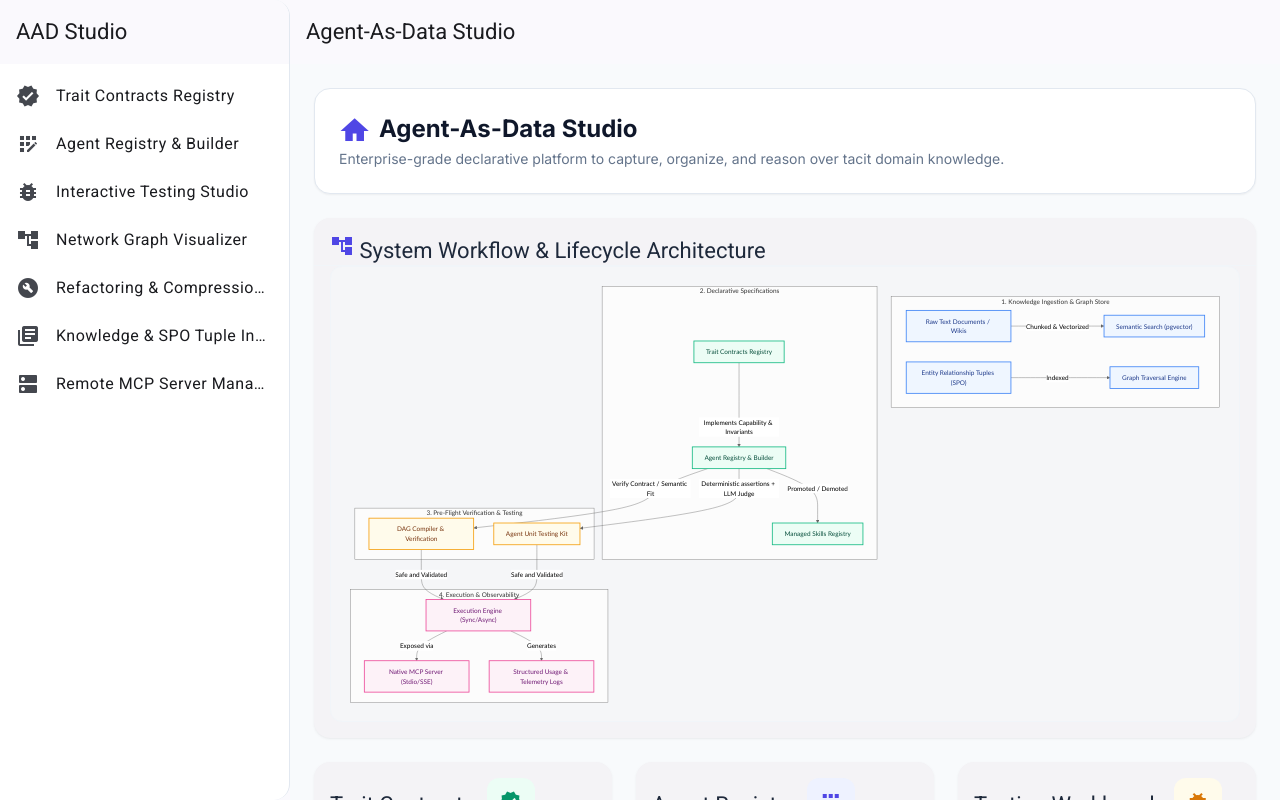
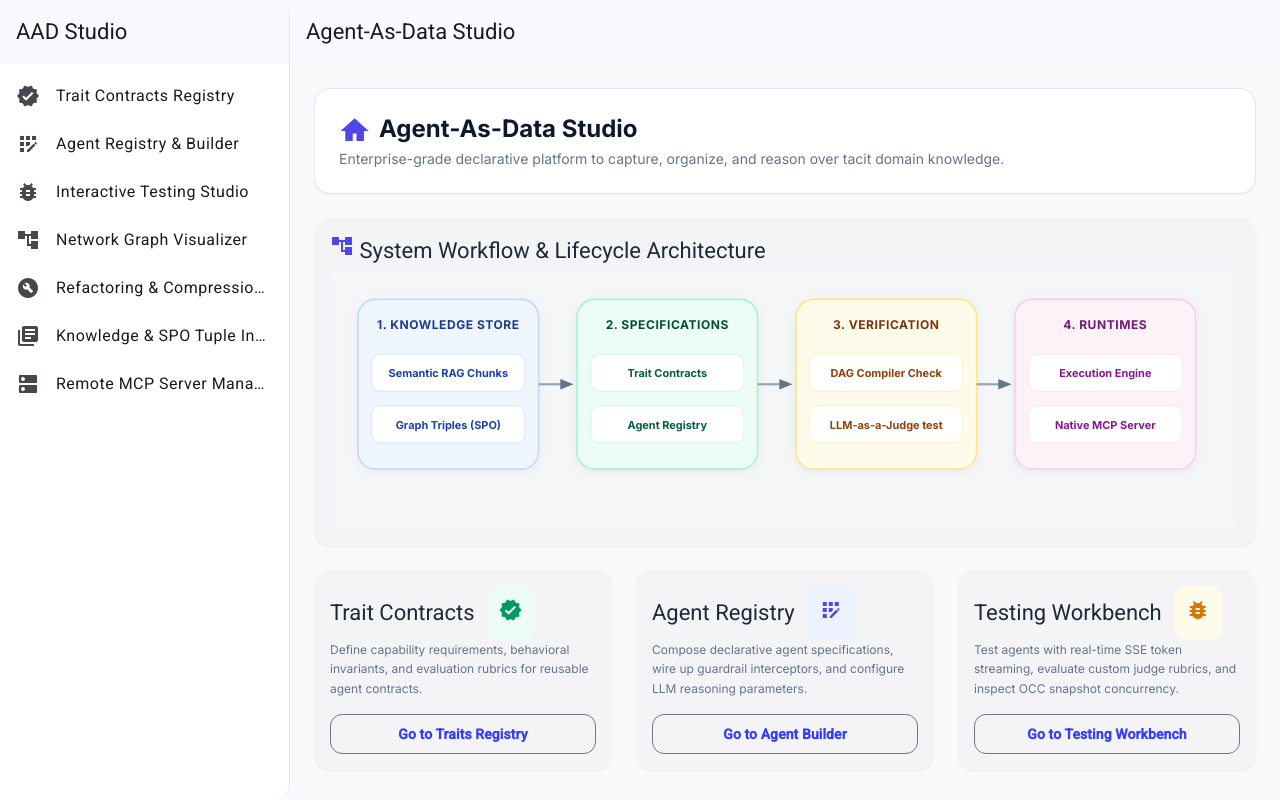
Before and after one commit to PolecatWorks/agent-as-data, an Angular app in the folder aad-fe-container/: page /home in a window 1280 px wide. Built offline with nearby package versions, Linux system fonts and the light colour scheme.

Commit message:
feat: draw home page diagram using direct inline SVG for instant rendering

```diff
--- a/aad-fe-container/src/app/components/home/home.component.html
+++ b/aad-fe-container/src/app/components/home/home.component.html
@@ -21,7 +21,66 @@
     </mat-card-header>
     <mat-card-content class="p-6">
       <div class="flex justify-center bg-slate-50/50 p-4 rounded-xl border border-slate-100">
-        <div #mermaidContainer class="w-full max-w-4xl overflow-x-auto"></div>
+        <!-- Direct Responsive SVG Architecture Flow -->
+        <svg viewBox="0 0 800 210" class="w-full h-auto max-w-4xl" xmlns="http://www.w3.org/2000/svg">
+          <defs>
+            <marker id="arrow" viewBox="0 0 10 10" refX="6" refY="5" markerWidth="6" markerHeight="6" orient="auto-start-reverse">
+              <path d="M 0 1 L 10 5 L 0 9 z" fill="#64748b" />
+            </marker>
+            <filter id="shadow" x="-5%" y="-5%" width="110%" height="110%">
+              <feDropShadow dx="0" dy="2" stdDeviation="4" flood-opacity="0.05" flood-color="#0f172a"/>
+            </filter>
+          </defs>
+
+          <!-- Step 1: Ingestion -->
+          <g filter="url(#shadow)">
+            <rect x="10" y="15" width="165" height="155" rx="16" fill="#eff6ff" stroke="#bfdbfe" stroke-width="1.5"/>
+            <text x="92.5" y="42" font-family="Inter, system-ui, sans-serif" font-size="11" font-weight="900" fill="#1e3a8a" text-anchor="middle" letter-spacing="0.5">1. KNOWLEDGE STORE</text>
+            <rect x="22.5" y="65" width="140" height="34" rx="8" fill="#ffffff" stroke="#dbeafe" stroke-width="1"/>
+            <text x="92.5" y="86" font-family="Inter, system-ui, sans-serif" font-size="10" font-weight="700" fill="#1e40af" text-anchor="middle">Semantic RAG Chunks</text>
+            <rect x="22.5" y="112" width="140" height="34" rx="8" fill="#ffffff" stroke="#dbeafe" stroke-width="1"/>
+            <text x="92.5" y="133" font-family="Inter, system-ui, sans-serif" font-size="10" font-weight="700" fill="#1e40af" text-anchor="middle">Graph Triples (SPO)</text>
+          </g>
+
+          <!-- Connection 1 -> 2 -->
+          <path d="M 175 92.5 L 202 92.5" fill="none" stroke="#94a3b8" stroke-width="2" marker-end="url(#arrow)"/>
+
+          <!-- Step 2: Definition -->
+          <g filter="url(#shadow)">
+            <rect x="210" y="15" width="165" height="155" rx="16" fill="#ecfdf5" stroke="#a7f3d0" stroke-width="1.5"/>
+            <text x="292.5" y="42" font-family="Inter, system-ui, sans-serif" font-size="11" font-weight="900" fill="#064e3b" text-anchor="middle" letter-spacing="0.5">2. SPECIFICATIONS</text>
+            <rect x="222.5" y="65" width="140" height="34" rx="8" fill="#ffffff" stroke="#d1fae5" stroke-width="1"/>
+            <text x="292.5" y="86" font-family="Inter, system-ui, sans-serif" font-size="10" font-weight="700" fill="#065f46" text-anchor="middle">Trait Contracts</text>
+            <rect x="222.5" y="112" width="140" height="34" rx="8" fill="#ffffff" stroke="#d1fae5" stroke-width="1"/>
+            <text x="292.5" y="133" font-family="Inter, system-ui, sans-serif" font-size="10" font-weight="700" fill="#065f46" text-anchor="middle">Agent Registry</text>
+          </g>
+
+          <!-- Connection 2 -> 3 -->
+          <path d="M 375 92.5 L 402 92.5" fill="none" stroke="#94a3b8" stroke-width="2" marker-end="url(#arrow)"/>
+
+          <!-- Step 3: Validation -->
+          <g filter="url(#shadow)">
+            <rect x="410" y="15" width="165" height="155" rx="16" fill="#fffbeb" stroke="#fde68a" stroke-width="1.5"/>
+            <text x="492.5" y="42" font-family="Inter, system-ui, sans-serif" font-size="11" font-weight="900" fill="#78350f" text-anchor="middle" letter-spacing="0.5">3. VERIFICATION</text>
+            <rect x="422.5" y="65" width="140" height="34" rx="8" fill="#ffffff" stroke="#fef3c7" stroke-width="1"/>
+            <text x="492.5" y="86" font-family="Inter, system-ui, sans-serif" font-size="10" font-weight="700" fill="#92400e" text-anchor="middle">DAG Compiler Check</text>
+            <rect x="422.5" y="112" width="140" height="34" rx="8" fill="#ffffff" stroke="#fef3c7" stroke-width="1"/>
+            <text x="492.5" y="133" font-family="Inter, system-ui, sans-serif" font-size="10" font-weight="700" fill="#92400e" text-anchor="middle">LLM-as-a-Judge test</text>
+          </g>
+
+          <!-- Connection 3 -> 4 -->
+          <path d="M 575 92.5 L 602 92.5" fill="none" stroke="#94a3b8" stroke-width="2" marker-end="url(#arrow)"/>
+
+          <!-- Step 4: Execution -->
+          <g filter="url(#shadow)">
+            <rect x="610" y="15" width="165" height="155" rx="16" fill="#fdf2f8" stroke="#fbcfe8" stroke-width="1.5"/>
+            <text x="692.5" y="42" font-family="Inter, system-ui, sans-serif" font-size="11" font-weight="900" fill="#701a75" text-anchor="middle" letter-spacing="0.5">4. RUNTIMES</text>
+            <rect x="622.5" y="65" width="140" height="34" rx="8" fill="#ffffff" stroke="#fce7f3" stroke-width="1"/>
+            <text x="692.5" y="86" font-family="Inter, system-ui, sans-serif" font-size="10" font-weight="700" fill="#86198f" text-anchor="middle">Execution Engine</text>
+            <rect x="622.5" y="112" width="140" height="34" rx="8" fill="#ffffff" stroke="#fce7f3" stroke-width="1"/>
+            <text x="692.5" y="133" font-family="Inter, system-ui, sans-serif" font-size="10" font-weight="700" fill="#86198f" text-anchor="middle">Native MCP Server</text>
+          </g>
+        </svg>
       </div>
     </mat-card-content>
   </mat-card>
--- a/aad-fe-container/src/app/components/home/home.component.ts
+++ b/aad-fe-container/src/app/components/home/home.component.ts
@@ -1,10 +1,9 @@
-import { Component, ElementRef, OnInit, ViewChild, AfterViewInit } from '@angular/core';
+import { Component } from '@angular/core';
 import { CommonModule } from '@angular/common';
 import { MatCardModule } from '@angular/material/card';
 import { MatButtonModule } from '@angular/material/button';
 import { MatIconModule } from '@angular/material/icon';
 import { RouterModule } from '@angular/router';
-import mermaid from 'mermaid';
 
 @Component({
   selector: 'app-home',
@@ -19,58 +18,6 @@ import mermaid from 'mermaid';
   templateUrl: './home.component.html',
   styleUrl: './home.component.scss'
 })
-export class HomeComponent implements OnInit, AfterViewInit {
-  @ViewChild('mermaidContainer') mermaidContainer!: ElementRef;
-
-  mermaidCode: string = `flowchart TD
-    subgraph Ingestion ["1. Knowledge Ingestion & Graph Store"]
-        K1["Raw Text Documents / Wikis"] -->|Chunked & Vectorized| K2["Semantic Search (pgvector)"]
-        K3["Entity Relationship Tuples (SPO)"] -->|Indexed| K4["Graph Traversal Engine"]
-    end
-
-    subgraph Definition ["2. Declarative Specifications"]
-        T1["Trait Contracts Registry"] -->|Implements Capability & Invariants| A1["Agent Registry & Builder"]
-        A1 -->|Promoted / Demoted| S1["Managed Skills Registry"]
-    end
-
-    subgraph Validation ["3. Pre-Flight Verification & Testing"]
-        A1 -->|Verify Contract / Semantic Fit| V1["DAG Compiler & Verification"]
-        A1 -->|Deterministic assertions + LLM Judge| V2["Agent Unit Testing Kit"]
-    end
-
-    subgraph Execution ["4. Execution & Observability"]
-        V1 & V2 -->|Safe and Validated| E1["Execution Engine (Sync/Async)"]
-        E1 -->|Exposed via| M1["Native MCP Server (Stdio/SSE)"]
-        E1 -->|Generates| L1["Structured Usage & Telemetry Logs"]
-    end
-
-    classDef ing fill:#EFF6FF,stroke:#3B82F6,stroke-width:2px,color:#1E3A8A;
-    classDef def fill:#ECFDF5,stroke:#10B981,stroke-width:2px,color:#064E3B;
-    classDef val fill:#FFFBEB,stroke:#F59E0B,stroke-width:2px,color:#78350F;
-    classDef exe fill:#FDF2F8,stroke:#EC4899,stroke-width:2px,color:#701A75;
-
-    class K1,K2,K3,K4 ing;
-    class T1,A1,S1 def;
-    class V1,V2 val;
-    class E1,M1,L1 exe;`;
-
+export class HomeComponent {
   constructor() {}
-
-  ngOnInit(): void {
-    mermaid.initialize({ startOnLoad: false, theme: 'neutral' });
-  }
-
-  ngAfterViewInit(): void {
-    this.renderDiagram();
-  }
-
-  async renderDiagram(): Promise<void> {
-    if (!this.mermaidContainer) return;
-    try {
-      const { svg } = await mermaid.render('mermaid-svg-home-diagram', this.mermaidCode);
-      this.mermaidContainer.nativeElement.innerHTML = svg;
-    } catch (e) {
-      console.error('Mermaid render error:', e);
-    }
-  }
 }
```
